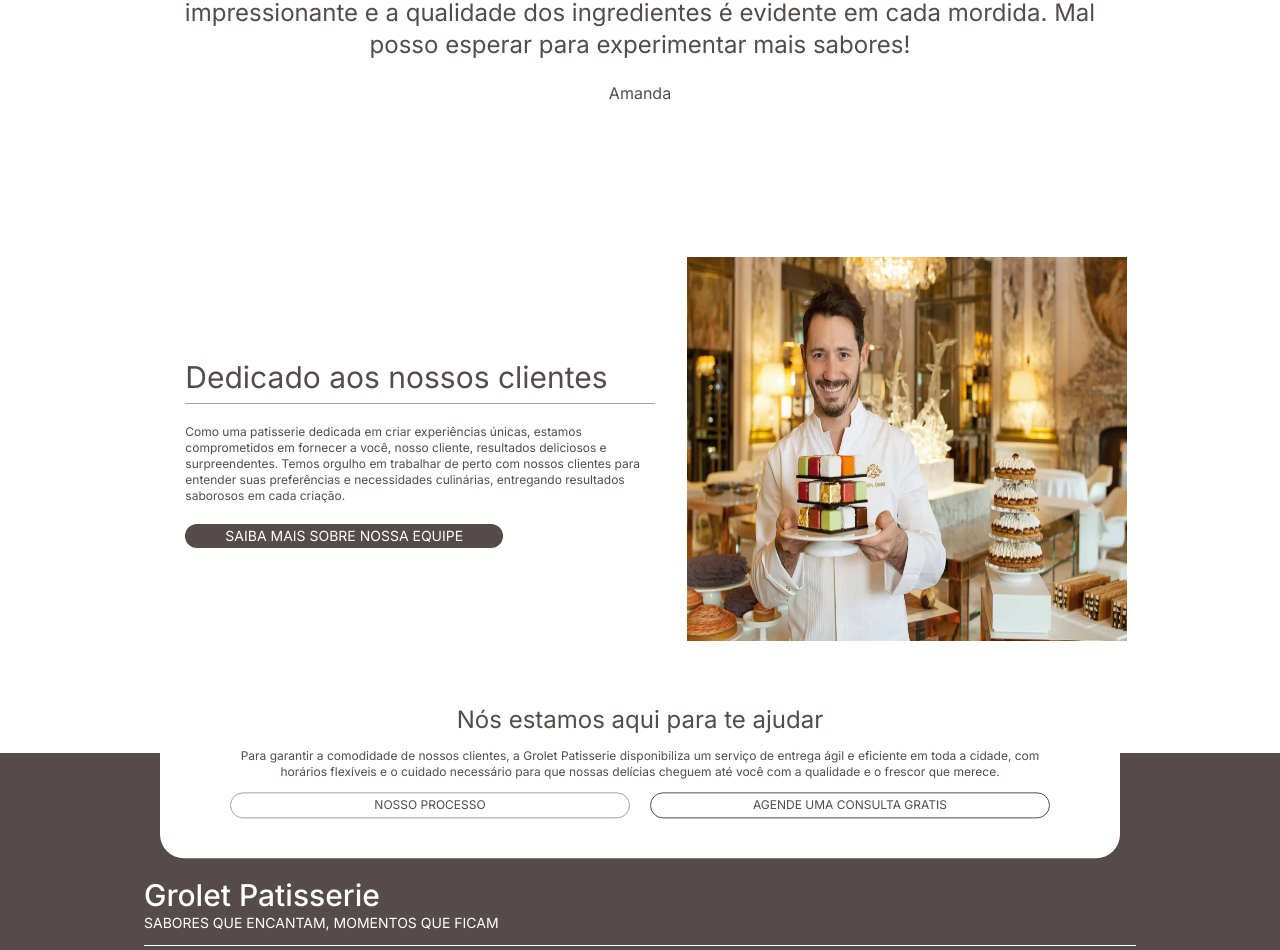
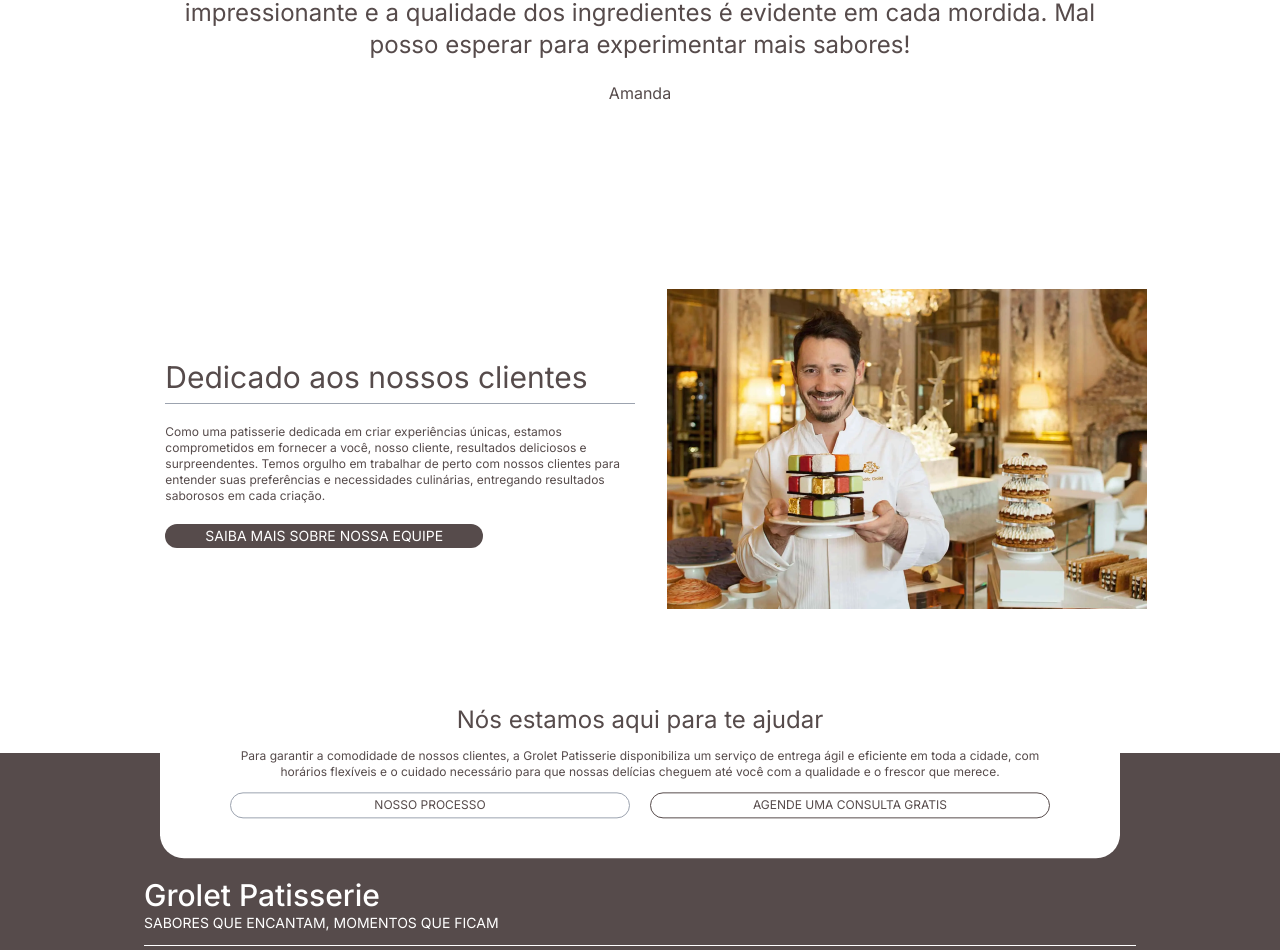
Before and after one commit to JhonatasAnicezio/Grolet_Patisserie, a Next.js app: page / in a window 1280 px wide. Shown: the part 1451-2401 px from the top of the page. Built offline with nearby package versions, Linux system fonts and the light colour scheme.

Commit message:
refact:css

```diff
--- a/src/components/Footer/index.tsx
+++ b/src/components/Footer/index.tsx
@@ -4,7 +4,7 @@ import { BsFillTelephoneFill, BsFillEnvelopeFill, BsFacebook, BsInstagram } from
 export function Footer() {
   return (
     <footer className="flex flex-col items-center text-brown-350 relative">
-      <div className="flex w-10/12 justify-center items-center py-28">
+      <div className="flex w-10/12 justify-center items-center py-36">
         <div className="flex flex-col w-2/4 gap-5 items-start p-8">
           <h2 className="text-3xl w-full py-2 border-b border-gray-400">Dedicado aos nossos clientes</h2>
           <p className="text-xs font-normal">Como uma patisserie dedicada em criar experiências únicas, estamos comprometidos em fornecer a você, nosso cliente, resultados deliciosos e surpreendentes. Temos orgulho em trabalhar de perto com nossos clientes para entender suas preferências e necessidades culinárias, entregando resultados saborosos em cada criação.</p>
@@ -12,7 +12,7 @@ export function Footer() {
             SAIBA MAIS SOBRE NOSSA EQUIPE
           </Link>
         </div>
-        <img src="/cedric-dedicated.webp" className="w-[440px] h-96 " />
+        <img src="/cedric-dedicated.webp" className="w-[480px] h-80" />
       </div>
       <div className="flex flex-col text-white py-28 px-36 justify-center items-center w-full bg-brown-350">
         <div className="w-full py-3 border-b border-white">
```
